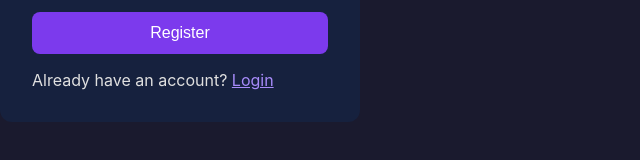
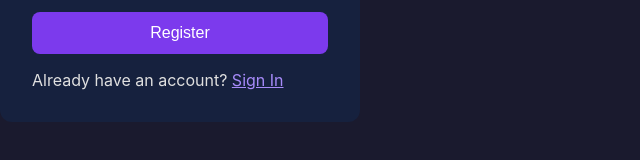
Before and after one commit to brinzxd/WebMessengerApplication, a React (Vite) app in the folder frontend/: page /register in a window 1280 px wide. Shown: the part 464-624 px from the top of the page, without its empty margins (0-640 px from the left). Built offline with nearby package versions, Linux system fonts and the light colour scheme.

Commit message:
FE: Fix RegisterPage - pass nickname as 3rd arg to setAuth (TS2554)

```diff
--- a/frontend/src/pages/RegisterPage.tsx
+++ b/frontend/src/pages/RegisterPage.tsx
@@ -15,7 +15,7 @@
     setError('');
     try {
       const data = await register(nickname, password);
-      setAuth(data.token, data.userId);
+      setAuth(data.token, data.userId, data.nickname);
       navigate('/chats');
     } catch {
       setError('Registration failed. Nickname may be taken.');
@@ -43,7 +43,7 @@
           required
         />
         <button type="submit">Register</button>
-        <p>Already have an account? <Link to="/login">Login</Link></p>
+        <p>Already have an account? <Link to="/login">Sign In</Link></p>
       </form>
     </div>
   );
```
